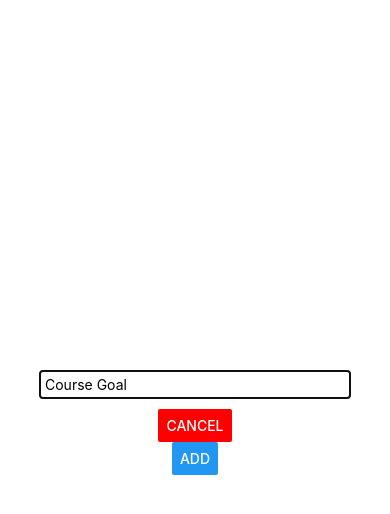
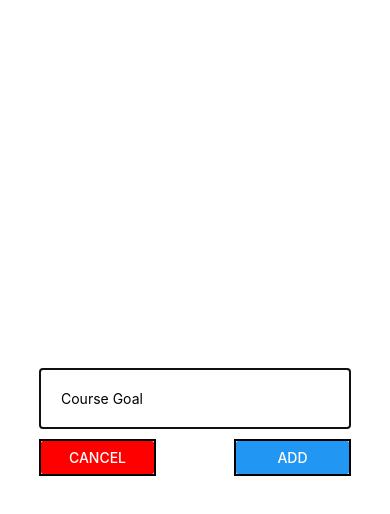
Before and after one commit to Balazs-D/rn-complete-guide, a React Native app: screen / in a window 390 px wide. Both pictures are taken after a click on the button "ADD NEW GOAL". Shown: the top 514 px of the page. Built offline with nearby package versions, Linux system fonts and the light colour scheme.

Commit message:
todo app with modal anim is done

```diff
--- a/Components/GoalInput.js
+++ b/Components/GoalInput.js
@@ -22,8 +22,14 @@ const GoalInput = (props) => {
           onChangeText={goalInputHandler}
           value={enteredGoal}
         />
-        <Button title="Cancel" color="red" onPress={props.onCancel} />
-        <Button title="Add" onPress={addGoalHandler} />
+        <View style={styles.buttonCont}>
+          <View style={styles.button}>
+            <Button title="CANCEL" color="red" onPress={props.onCancel} />
+          </View>
+          <View style={styles.button}>
+            <Button title="ADD" onPress={addGoalHandler} />
+          </View>
+        </View>
       </View>
     </Modal>
   );
@@ -37,10 +43,20 @@ const styles = StyleSheet.create({
   },
   inputField: {
     borderColor: "black",
-    borderWidth: 1,
-    padding: 5,
+    borderWidth: 2,
+    padding: 20,
     width: "80%",
     marginBottom: 10,
+  },
+  buttonCont: {
+    flexDirection: "row",
+    justifyContent: "space-around",
+    width: "100%",
+  },
+  button: {
+    width: "30%",
+    borderWidth: 2,
+    borderColor: "black",
   },
 });
 
```
